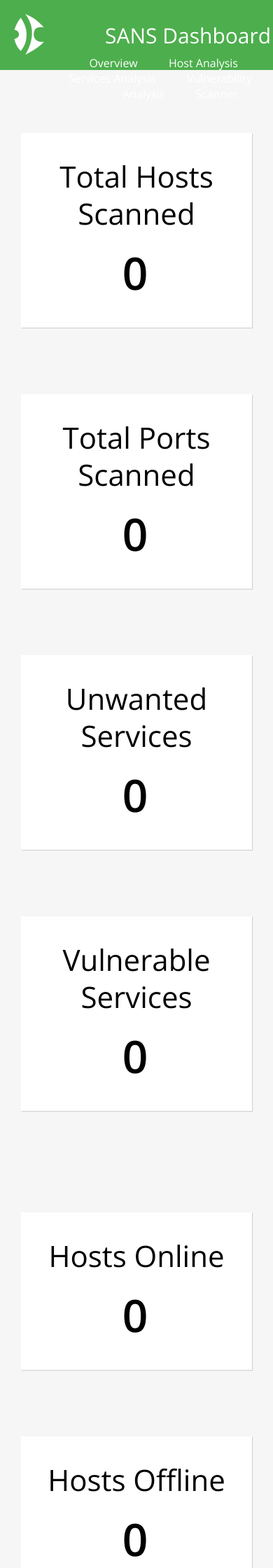
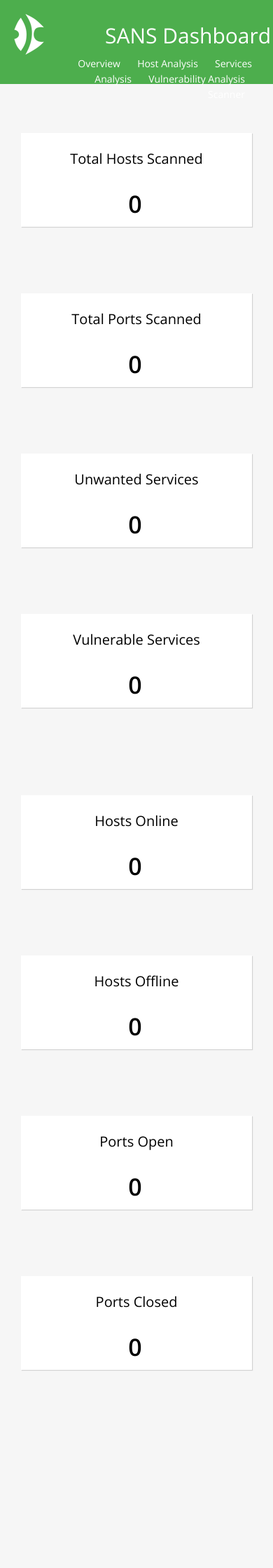
Before and after one commit to sysvar/sans, a PHP site: page /index.php in a window 390 px wide. Shown: the top 2240 px of the page at 70% size. After the commit the page ends 1958 px from the top, so only its background shows below. Run offline with PHP 8.4, Linux system fonts and the light colour scheme; data comes from the database, SQL or seed files in the repository; data that the repository does not hold is empty.

Commit message:
Improved Mobile Support

```diff
--- a/sans/assets/css/style.css
+++ b/sans/assets/css/style.css
@@ -409,8 +409,28 @@ input:focus, textarea:focus {
 	}
 }
 
-@media handheld, only screen and (max-width: 1100px) {
+@media handheld, only screen and (max-width: 1530px) {
+    .tot-info { font-size: 35px; }
+	.tot-stat { font-size: 52px; }
+}
+@media handheld, only screen and (max-width: 1362px) {
+    #main-menu > ul > li > a { margin: 0; font-size: 14px; }
+}
+@media handheld, only screen and (max-width: 1300px) {
+    .spacer { height: 0;}
+}
+@media handheld, only screen and (max-width: 1260px) {
     .page-width { padding: 0 15px; }
+	.boxpad { padding: 18px; }
+	.tot-info { font-size: 31px; }
+}
+@media handheld, only screen and (max-width: 1060px) {
+	.boxpad { padding: 10px; }
+	.tot-info { font-size: 20px; }
+	.tot-stat { font-size: 34px; }
+}
+@media handheld, only screen and (max-width: 767px) {
+	#header { height: 120px; }
 }
 @media handheld, only screen and (max-width: 450px) {
     .page-width { padding: 0 10px; }
```
